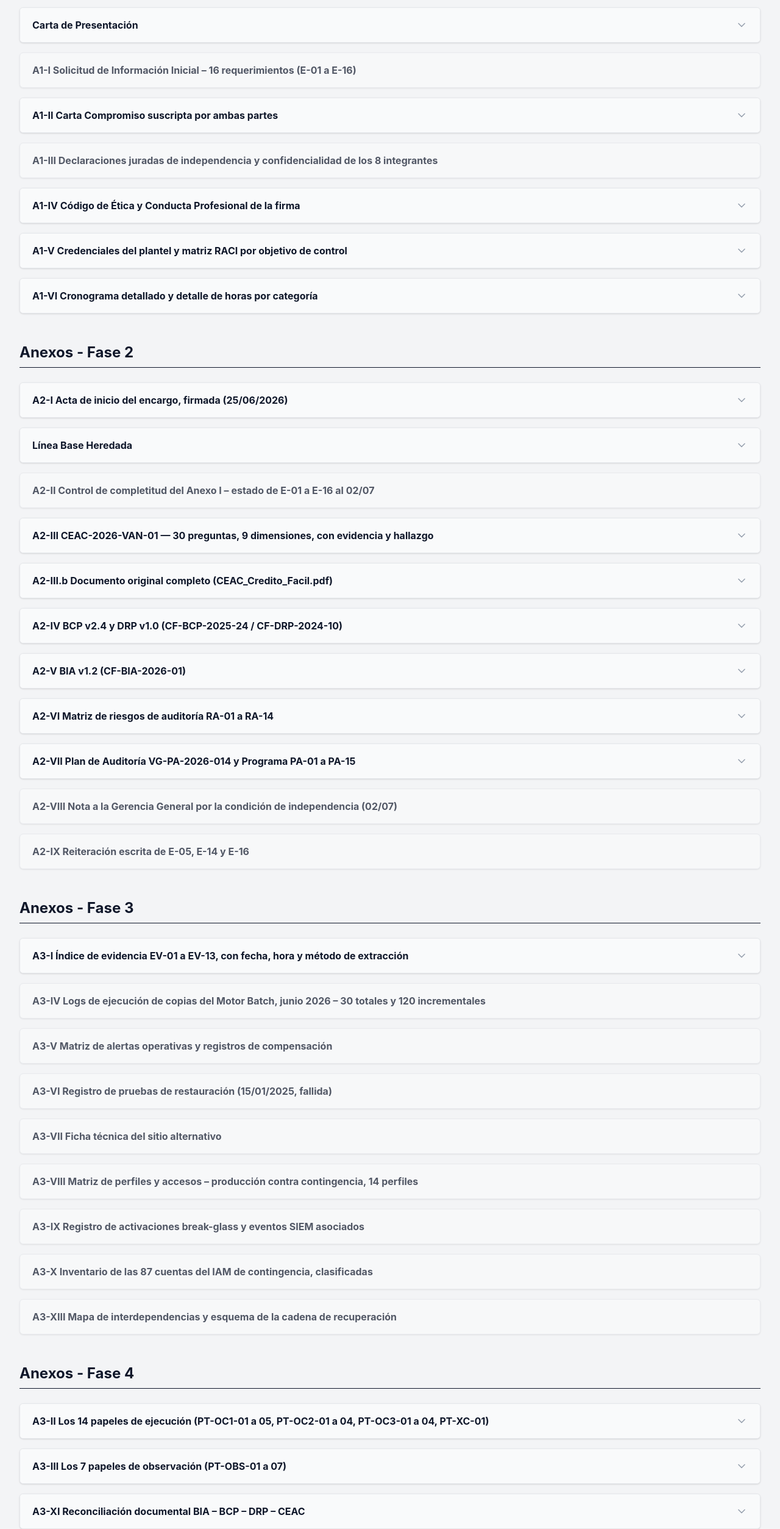
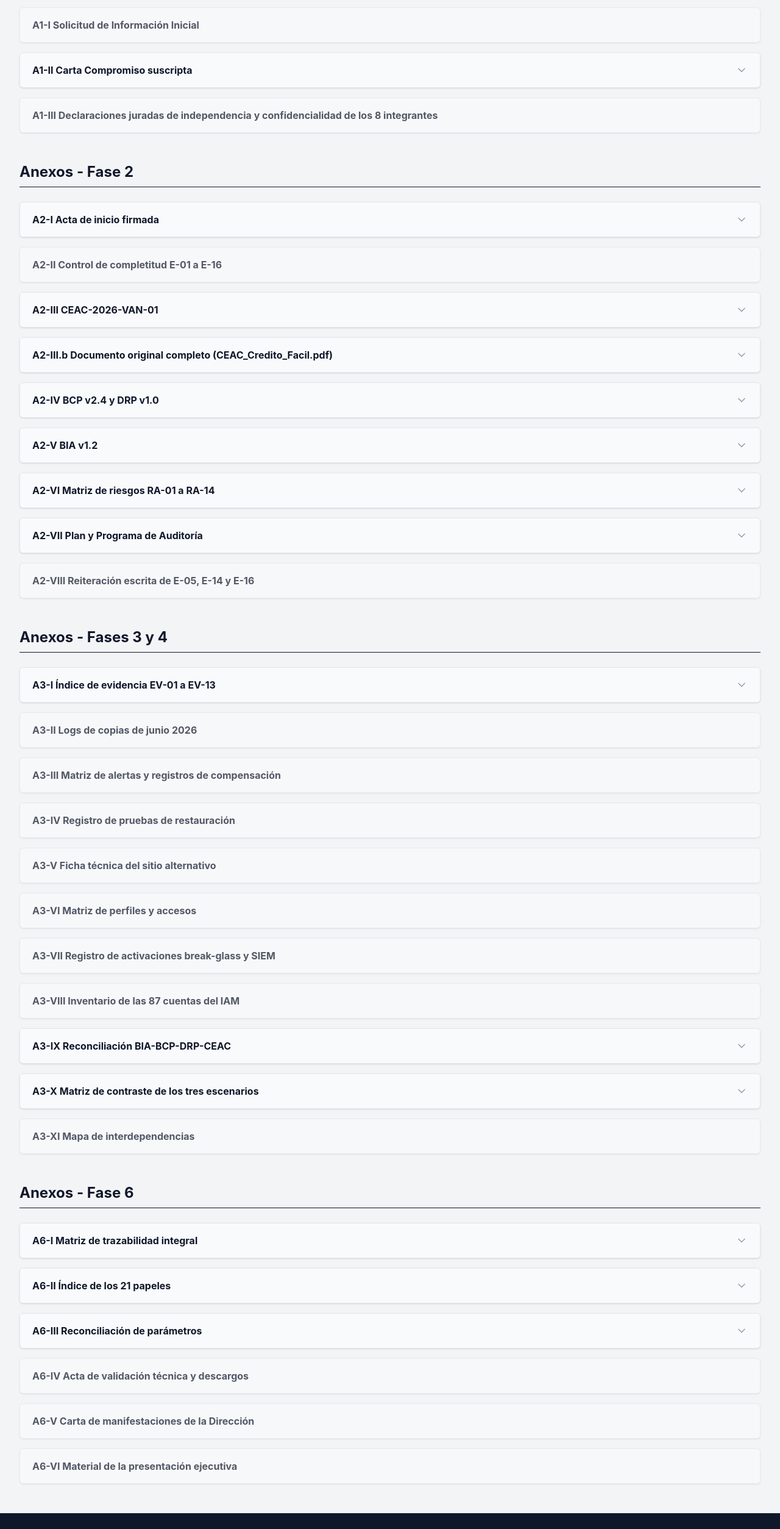
Before and after one commit to ignaveliz/tfi-auditoria, a React (Vite) app: page /anexos in a window 1280 px wide. Shown: the part 234-2741 px from the top of the page at 61% size. Built offline with nearby package versions, Linux system fonts and the light colour scheme.

Commit message:
Depurar pagina de anexos segun lista corregida

```diff
--- a/src/pages/Anexos.jsx
+++ b/src/pages/Anexos.jsx
@@ -1,17 +1,9 @@
 import CartaCompromiso from '../components/anexos/CartaCompromiso';
-import CartaPresentacion from '../components/anexos/CartaPresentacion';
 import ActaInicio from '../components/anexos/ActaInicio';
-import LineaBase from '../components/anexos/LineaBase';
 import AnexoTrazabilidad from '../components/anexos/AnexoTrazabilidad';
 import AnexoIndice from '../components/anexos/AnexoIndice';
 import AnexoReconciliacion from '../components/anexos/AnexoReconciliacion';
-import CartaElevacionFase6 from '../components/anexos/CartaElevacionFase6';
-import CartaPresentacionFase6 from '../components/anexos/CartaPresentacionFase6';
 import Acordeon from '../components/Acordeon';
-
-import CodigoEtica from '../components/fase1/CodigoEtica';
-import PresentacionFirma from '../components/fase1/PresentacionFirma';
-import EquipoYCronograma from '../components/fase1/EquipoYCronograma';
 
 import EvaluacionAmbiente from '../components/fase2/EvaluacionAmbiente';
 import MatrizRiesgos from '../components/fase2/MatrizRiesgos';
@@ -19,19 +11,9 @@ import PlanAuditoria from '../components/fase2/PlanAuditoria';
 import ProgramaAuditoria from '../components/fase2/ProgramaAuditoria';
 
 import AlcanceEvidencia from '../components/fase3/AlcanceEvidencia';
-
-import ListadoGeneral from '../components/fase4/ListadoGeneral';
-import BasesObservacion from '../components/fase4/BasesObservacion';
 import PapelTransversal from '../components/fase4/PapelTransversal';
 
-import MatrizSeleccion from '../components/fase5/MatrizSeleccion';
-import CriteriosSeleccion from '../components/fase5/CriteriosSeleccion';
-import FichasObservaciones from '../components/fase5/FichasObservaciones';
-import ControlesAdecuados from '../components/fase5/ControlesAdecuados';
-import Trazabilidad from '../components/fase5/Trazabilidad';
-
 import EscenariosContingencia from '../components/fase6/EscenariosContingencia';
-import DetalleCierre from '../components/fase6/DetalleCierre';
 
 const Anexos = () => {
   return (
@@ -43,23 +25,11 @@ const Anexos = () => {
         <section>
           <h2 className="text-2xl font-bold text-corporate-navy mb-6 border-b pb-2">Anexos - Fase 1</h2>
           <div className="space-y-4">
-            <Acordeon title="Carta de Presentación">
-              <CartaPresentacion />
-            </Acordeon>
-            <Acordeon title="A1-I Solicitud de Información Inicial – 16 requerimientos (E-01 a E-16)" disabled={true} />
-            <Acordeon title="A1-II Carta Compromiso suscripta por ambas partes">
+            <Acordeon title="A1-I Solicitud de Información Inicial" disabled={true} />
+            <Acordeon title="A1-II Carta Compromiso suscripta">
               <CartaCompromiso />
             </Acordeon>
             <Acordeon title="A1-III Declaraciones juradas de independencia y confidencialidad de los 8 integrantes" disabled={true} />
-            <Acordeon title="A1-IV Código de Ética y Conducta Profesional de la firma" defaultOpen={false}>
-              <CodigoEtica />
-            </Acordeon>
-            <Acordeon title="A1-V Credenciales del plantel y matriz RACI por objetivo de control" defaultOpen={false}>
-              <PresentacionFirma />
-            </Acordeon>
-            <Acordeon title="A1-VI Cronograma detallado y detalle de horas por categoría" defaultOpen={false}>
-              <EquipoYCronograma />
-            </Acordeon>
           </div>
         </section>
 
@@ -67,95 +37,54 @@ const Anexos = () => {
         <section>
           <h2 className="text-2xl font-bold text-corporate-navy mb-6 border-b pb-2">Anexos - Fase 2</h2>
           <div className="space-y-4">
-            <Acordeon title="A2-I Acta de inicio del encargo, firmada (25/06/2026)">
+            <Acordeon title="A2-I Acta de inicio firmada">
               <ActaInicio />
             </Acordeon>
-            <Acordeon title="Línea Base Heredada">
-              <LineaBase />
-            </Acordeon>
-            <Acordeon title="A2-II Control de completitud del Anexo I – estado de E-01 a E-16 al 02/07" disabled={true} />
-                        <Acordeon title="A2-III CEAC-2026-VAN-01 — 30 preguntas, 9 dimensiones, con evidencia y hallazgo" defaultOpen={false}>
+            <Acordeon title="A2-II Control de completitud E-01 a E-16" disabled={true} />
+            <Acordeon title="A2-III CEAC-2026-VAN-01" defaultOpen={false}>
               <EvaluacionAmbiente />
             </Acordeon>
             <Acordeon title="A2-III.b Documento original completo (CEAC_Credito_Facil.pdf)" defaultOpen={false}>
               <iframe src="/documentos/CEAC_Credito_Facil.pdf" width="100%" height="800px" className="border border-gray-300 rounded shadow-sm" title="CEAC PDF" />
             </Acordeon>
-            <Acordeon title="A2-IV BCP v2.4 y DRP v1.0 (CF-BCP-2025-24 / CF-DRP-2024-10)" defaultOpen={false}>
+            <Acordeon title="A2-IV BCP v2.4 y DRP v1.0" defaultOpen={false}>
               <iframe src="/documentos/BCP_DRP_Credito_Facil.pdf" width="100%" height="800px" className="border border-gray-300 rounded shadow-sm" title="BCP DRP PDF" />
             </Acordeon>
-            <Acordeon title="A2-V BIA v1.2 (CF-BIA-2026-01)" defaultOpen={false}>
+            <Acordeon title="A2-V BIA v1.2" defaultOpen={false}>
               <iframe src="/documentos/BIA_Credito_Facil.pdf" width="100%" height="800px" className="border border-gray-300 rounded shadow-sm" title="BIA PDF" />
             </Acordeon>
-            <Acordeon title="A2-VI Matriz de riesgos de auditoría RA-01 a RA-14" defaultOpen={false}>
+            <Acordeon title="A2-VI Matriz de riesgos RA-01 a RA-14" defaultOpen={false}>
               <MatrizRiesgos />
             </Acordeon>
-            <Acordeon title="A2-VII Plan de Auditoría VG-PA-2026-014 y Programa PA-01 a PA-15" defaultOpen={false}>
+            <Acordeon title="A2-VII Plan y Programa de Auditoría" defaultOpen={false}>
               <PlanAuditoria />
               <ProgramaAuditoria />
             </Acordeon>
-            <Acordeon title="A2-VIII Nota a la Gerencia General por la condición de independencia (02/07)" disabled={true} />
-            <Acordeon title="A2-IX Reiteración escrita de E-05, E-14 y E-16" disabled={true} />
+            <Acordeon title="A2-VIII Reiteración escrita de E-05, E-14 y E-16" disabled={true} />
           </div>
         </section>
 
-        {/* Fase 3 */}
+        {/* Fases 3 y 4 */}
         <section>
-          <h2 className="text-2xl font-bold text-corporate-navy mb-6 border-b pb-2">Anexos - Fase 3</h2>
+          <h2 className="text-2xl font-bold text-corporate-navy mb-6 border-b pb-2">Anexos - Fases 3 y 4</h2>
           <div className="space-y-4">
-            <Acordeon title="A3-I Índice de evidencia EV-01 a EV-13, con fecha, hora y método de extracción" defaultOpen={false}>
+            <Acordeon title="A3-I Índice de evidencia EV-01 a EV-13" defaultOpen={false}>
               <AlcanceEvidencia />
             </Acordeon>
-            <Acordeon title="A3-IV Logs de ejecución de copias del Motor Batch, junio 2026 – 30 totales y 120 incrementales" disabled={true} />
-            <Acordeon title="A3-V Matriz de alertas operativas y registros de compensación" disabled={true} />
-            <Acordeon title="A3-VI Registro de pruebas de restauración (15/01/2025, fallida)" disabled={true} />
-            <Acordeon title="A3-VII Ficha técnica del sitio alternativo" disabled={true} />
-            <Acordeon title="A3-VIII Matriz de perfiles y accesos – producción contra contingencia, 14 perfiles" disabled={true} />
-            <Acordeon title="A3-IX Registro de activaciones break-glass y eventos SIEM asociados" disabled={true} />
-            <Acordeon title="A3-X Inventario de las 87 cuentas del IAM de contingencia, clasificadas" disabled={true} />
-            <Acordeon title="A3-XIII Mapa de interdependencias y esquema de la cadena de recuperación" disabled={true} />
-          </div>
-        </section>
-
-        {/* Fase 4 */}
-        <section>
-          <h2 className="text-2xl font-bold text-corporate-navy mb-6 border-b pb-2">Anexos - Fase 4</h2>
-          <div className="space-y-4">
-            <Acordeon title="A3-II Los 14 papeles de ejecución (PT-OC1-01 a 05, PT-OC2-01 a 04, PT-OC3-01 a 04, PT-XC-01)" defaultOpen={false}>
-              <ListadoGeneral />
-            </Acordeon>
-            <Acordeon title="A3-III Los 7 papeles de observación (PT-OBS-01 a 07)" defaultOpen={false}>
-              <BasesObservacion />
-            </Acordeon>
-            <Acordeon title="A3-XI Reconciliación documental BIA – BCP – DRP – CEAC" defaultOpen={false}>
+            <Acordeon title="A3-II Logs de copias de junio 2026" disabled={true} />
+            <Acordeon title="A3-III Matriz de alertas y registros de compensación" disabled={true} />
+            <Acordeon title="A3-IV Registro de pruebas de restauración" disabled={true} />
+            <Acordeon title="A3-V Ficha técnica del sitio alternativo" disabled={true} />
+            <Acordeon title="A3-VI Matriz de perfiles y accesos" disabled={true} />
+            <Acordeon title="A3-VII Registro de activaciones break-glass y SIEM" disabled={true} />
+            <Acordeon title="A3-VIII Inventario de las 87 cuentas del IAM" disabled={true} />
+            <Acordeon title="A3-IX Reconciliación BIA-BCP-DRP-CEAC" defaultOpen={false}>
               <PapelTransversal />
             </Acordeon>
-            <Acordeon title="A3-XII Matriz de contraste de los tres escenarios" defaultOpen={false}>
+            <Acordeon title="A3-X Matriz de contraste de los tres escenarios" defaultOpen={false}>
               <EscenariosContingencia />
             </Acordeon>
-          </div>
-        </section>
-
-        {/* Fase 5 */}
-        <section>
-          <h2 className="text-2xl font-bold text-corporate-navy mb-6 border-b pb-2">Anexos - Fase 5</h2>
-          <div className="space-y-4">
-            <Acordeon title="A5-I Matriz de selección – las 20 deficiencias contra los 4 criterios, con la decisión" defaultOpen={false}>
-              <MatrizSeleccion />
-            </Acordeon>
-            <Acordeon title="A5-II Fundamento individual de los 13 descartes" defaultOpen={false}>
-              <CriteriosSeleccion />
-            </Acordeon>
-            <Acordeon title="A5-III Las 7 fichas NCCCE completas" defaultOpen={false}>
-              <FichasObservaciones />
-            </Acordeon>
-            <Acordeon title="A5-IV Los 5 controles adecuados (CA-01 a CA-05)" defaultOpen={false}>
-              <ControlesAdecuados />
-            </Acordeon>
-            <Acordeon title="A5-V Reconciliación de trazabilidad PT-OBS -> RA -> OBS" defaultOpen={false}>
-              <Trazabilidad />
-            </Acordeon>
-            <Acordeon title="A5-VI Registro de limitaciones LIM-01 a LIM-04" disabled={true} />
-            <Acordeon title="A5-VII Escalas aplicadas: nivel de riesgo y complejidad de solución" disabled={true} />
+            <Acordeon title="A3-XI Mapa de interdependencias" disabled={true} />
           </div>
         </section>
 
@@ -163,37 +92,18 @@ const Anexos = () => {
         <section>
           <h2 className="text-2xl font-bold text-corporate-navy mb-6 border-b pb-2">Anexos - Fase 6</h2>
           <div className="space-y-4">
-            <Acordeon title="A.1 Carta de elevación del informe" defaultOpen={false}>
-              <CartaElevacionFase6 />
-            </Acordeon>
-
-            <Acordeon title="B.1 Carta técnica" defaultOpen={false}>
-              <CartaPresentacionFase6 />
-            </Acordeon>
-
             <Acordeon title="A6-I Matriz de trazabilidad integral" defaultOpen={false}>
               <AnexoTrazabilidad />
             </Acordeon>
-
-            <Acordeon title="A6-II Índice de papeles de trabajo del legajo" defaultOpen={false}>
+            <Acordeon title="A6-II Índice de los 21 papeles" defaultOpen={false}>
               <AnexoIndice />
             </Acordeon>
-
-            <Acordeon title="A6-III Reconciliación de parámetros BIA – BCP – DRP" defaultOpen={false}>
+            <Acordeon title="A6-III Reconciliación de parámetros" defaultOpen={false}>
               <AnexoReconciliacion />
             </Acordeon>
-
-            <Acordeon title="A6-IV Acta de la reunión de validación técnica del 22/07 y descargos recibidos" disabled={true} />
-            <Acordeon title="A6-V Plan de acción consolidado, con responsable, plazo y prioridad" defaultOpen={false}>
-              <DetalleCierre />
-            </Acordeon>
-            <Acordeon title="A6-VI Evaluación de los tres escenarios" defaultOpen={false}>
-              <EscenariosContingencia />
-            </Acordeon>
-            <Acordeon title="A6-VII Resultado del CEAC por dimensión" disabled={true} />
-            <Acordeon title="A6-VIII Gráficos de distribución de riesgo y complejidad" disabled={true} />
-            <Acordeon title="A6-IX Carta de manifestaciones de la Dirección" disabled={true} />
-            <Acordeon title="A6-X Material de la presentación ejecutiva del 30/07" disabled={true} />
+            <Acordeon title="A6-IV Acta de validación técnica y descargos" disabled={true} />
+            <Acordeon title="A6-V Carta de manifestaciones de la Dirección" disabled={true} />
+            <Acordeon title="A6-VI Material de la presentación ejecutiva" disabled={true} />
           </div>
         </section>
       </div>
```
